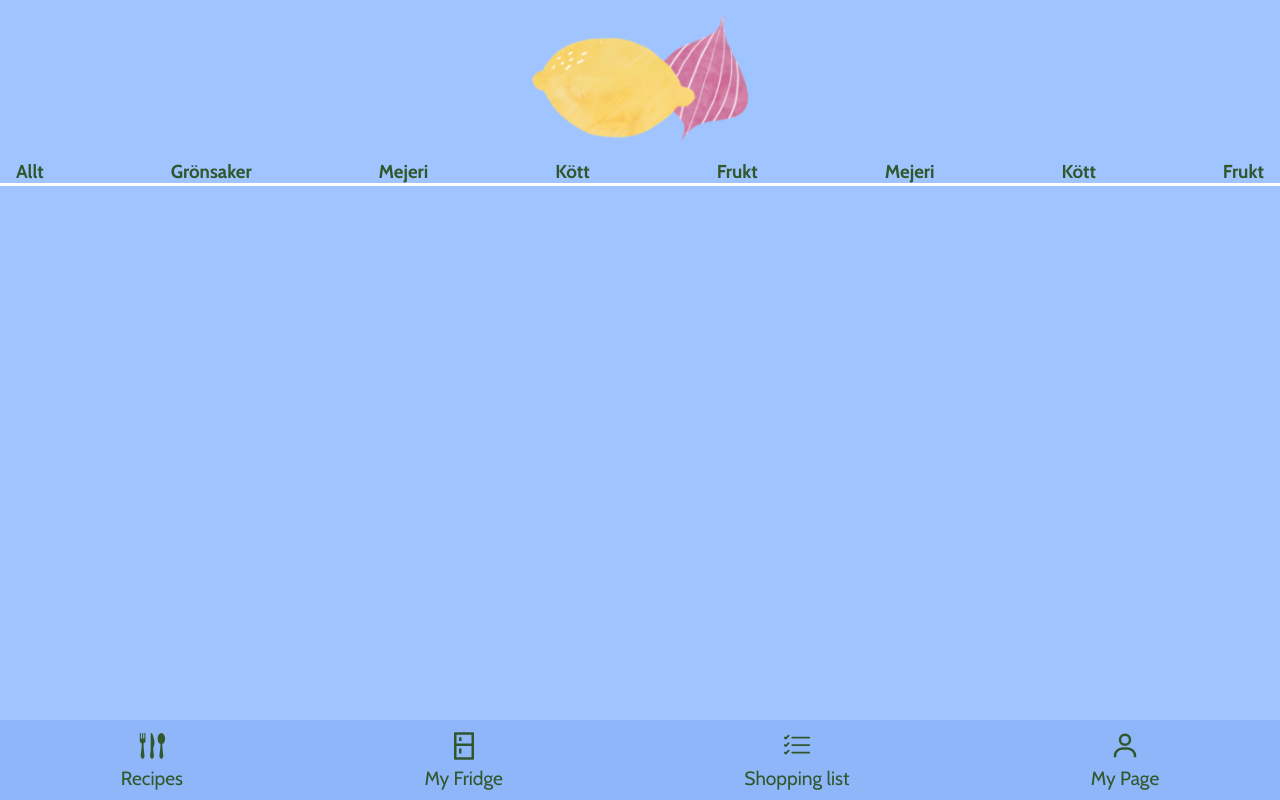
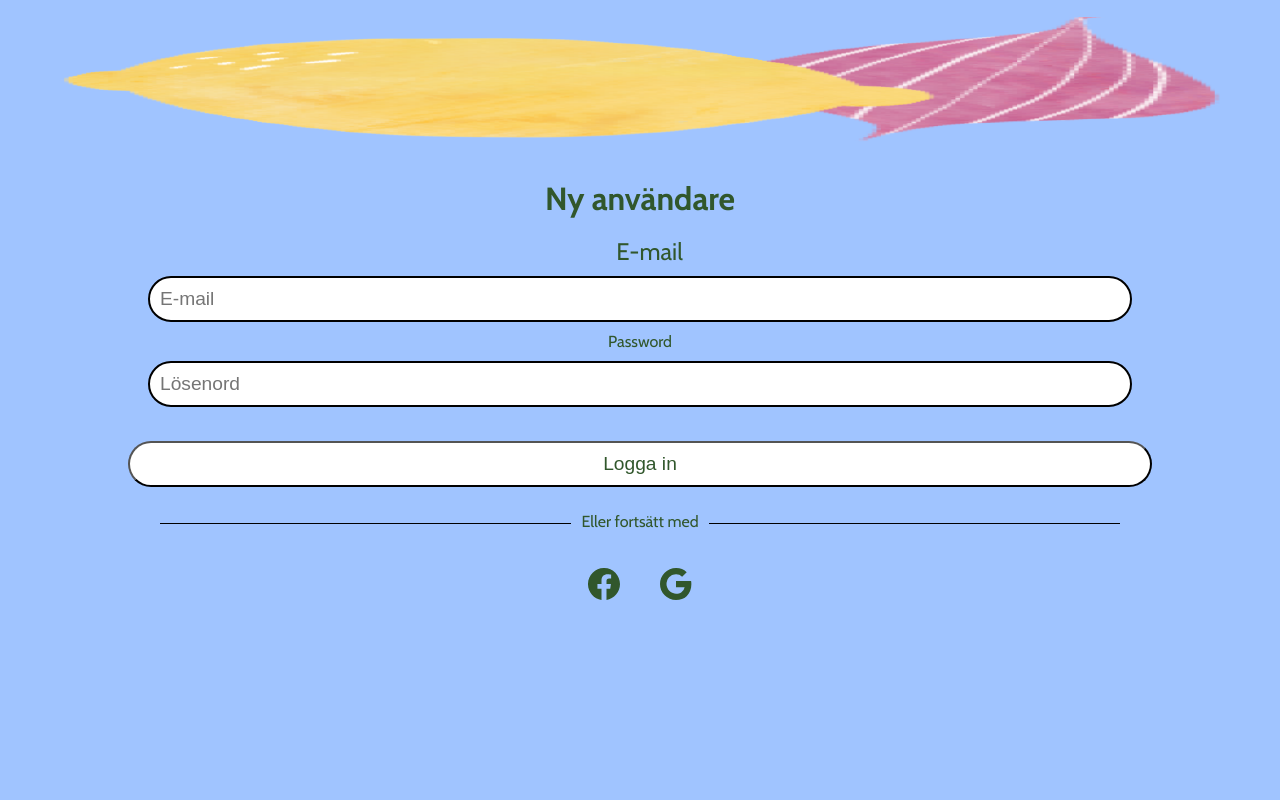
Before and after one commit to mthege/fridgeease, a React (Create React App) app: page /signup in a window 1280 px wide. Built offline with nearby package versions, Linux system fonts and the light colour scheme.

Commit message:
api functionality, styling and login

```diff
--- a/package.json
+++ b/package.json
@@ -14,6 +14,7 @@
     "react-icons": "^4.4.0",
     "react-router-dom": "^6.4.1",
     "react-scripts": "5.0.1",
+    "react-social-icons": "^5.15.0",
     "styled-components": "^5.3.6",
     "web-vitals": "^2.1.4"
   },
--- a/src/App.js
+++ b/src/App.js
@@ -1,26 +1,27 @@
 import { BrowserRouter, Routes, Route } from 'react-router-dom';
-import Navbar from "./components/Navbar/Navbar";
-
 import Fridge from "./pages/Fridge/Fridge";
 import Recipes from './pages/Recipes/Recipes';
 import ShoppingList from "./pages/ShoppingList/ShoppingList";
 import MyPage from "./pages/MyPage/MyPage";
-import Topbar from './components/Topbar/Topbar';
-import FilterBar from './components/FilterBar/FilterBar';
+import Login from './pages/Login/Login';
+import Signup from './pages/Signup/Signup'
 function App() {
+
+
+
   return (
     <BrowserRouter>
     <div className="App">
-      <Topbar/>
-      <FilterBar/>
-      <Routes>
+        <Routes>
+        <Route path ="/" element= {<Login/>}/>
+        <Route path ="/signup" element= {<Signup/>}/>
         <Route path="/recipes" element= {<Recipes/>}/>
-        <Route path="/" element= {<Fridge/>}/>
+        <Route path="/fridge" element= {<Fridge/>}/>
         <Route path="/shoppinglist" element= {<ShoppingList/>}/>
         <Route path="/mypage" element= {<MyPage/>}/>
 
       </Routes>
-      <Navbar/>
+
     </div>
     </BrowserRouter>
   );
--- a/src/components/SearchBar/SearchBar.css
+++ b/src/components/SearchBar/SearchBar.css
@@ -2,10 +2,11 @@
     display: flex;
     justify-content: center;
     align-items: center;
+    flex-direction: column;
     width: 100%;
 }
 .search {
-  width: 75vw;
+    width: 75vw;
     border: 2px solid #000;
     border-radius: 2em;
     overflow: hidden;
@@ -23,3 +24,32 @@
     font-family: 'Cabin', sans-serif;
 
   }
+
+  .search-boxes{
+    display: flex;
+    justify-content: center;
+    flex-wrap: wrap;
+    flex-direction: row;
+
+  }
+  .search-squares{
+    display: flex;
+    justify-content: center;
+    align-items: center;
+    flex-direction: column;
+    width: 20%;
+    height: 3.5rem;
+    background-color: white;
+    border-radius: 1.2rem;
+    margin: 0.2rem;
+    padding: 0.5rem;
+  }
+
+  .search-square{
+    text-align: center;
+    font-family: 'Cabin', sans-serif;
+  }
+
+  img{
+    width: 100%;
+  }
--- a/src/components/SearchBar/SearchBar.js
+++ b/src/components/SearchBar/SearchBar.js
@@ -1,16 +1,38 @@
-import {useState} from 'react';
+import {useState, useEffect} from 'react';
 import {FaSearch} from 'react-icons/fa';
 // import {useNavigate} from 'react-router-dom';
 // import {BsPlusLg} from 'react-icons/bs'
 // import {GrClose} from 'react-icons/gr'
+import {FaCarrot} from 'react-icons/fa'
+
 import './SearchBar.css';
+
 
   function SearchBar() {
     const [input, setInput] = useState("");
+    const [ingredients, setIngredients] = useState([]);
+
+    useEffect(() => {
+      const fetchData = async () => {
+        console.log(`https://api.spoonacular.com/food/ingredients/search?apiKey=${process.env.REACT_APP_API_KEY}&query=${input}/information?amount=1 `)
+        const data  = await fetch(
+         `https://api.spoonacular.com/food/ingredients/search?apiKey=${process.env.REACT_APP_API_KEY}&query=${input} `);
+        const r = await data.json()
+        setIngredients(r.results);
+        console.log("Got some ingredients " + JSON.stringify(r));
+      }
+      try {
+        fetchData()
+      } catch(err) {
+        console.error(err);
+      }
+
+    }, [input])
+
     // const navigate = useNavigate();
     const submitHandler = (e) => {
         e.preventDefault();
-        // navigate('/searched/' + input)
+        //navigate('/searched/' + input)
     }
 
 
@@ -23,8 +45,22 @@ import './SearchBar.css';
           onChange={(e) => setInput(e.target.value)}
           type="text" value={input}/>
           </form>
+          <p>{ingredients?.length}</p><br/>
+
+
+
+<div className="search-boxes">
+          {ingredients?.map((item) => {
+            return(
+              <div key={item.id} className="search-squares">
+                <FaCarrot size={30}/>
+              <div className="search-square">{item.name}</div>
           </div>
           )
+
+    })}
+    </div>
+    </div>)
 
 }
 
--- a/src/pages/Fridge/Fridge.js
+++ b/src/pages/Fridge/Fridge.js
@@ -2,11 +2,17 @@ import React from 'react'
 import './Fridge.css'
 import SearchBar from '../../components/SearchBar/SearchBar';
 import Ingredients from '../../components/Ingredients'
+import Navbar from "../../components/Navbar/Navbar";
+import Topbar from '../../components/Topbar/Topbar';
+import FilterBar from '../../components/FilterBar/FilterBar';
 function Fridge() {
     return (
         <div>
+            <Topbar/>
+            <FilterBar/>
             <SearchBar/>
             <Ingredients/>
+            <Navbar/>
         </div>
     )
 }
--- /dev/null
+++ b/src/pages/Login/Login.css
@@ -0,0 +1,60 @@
+.login{
+    font-family: 'Cabin', sans-serif;
+}
+.login-form{
+    top: 2rem;
+    display: flex;
+    justify-content: center;
+    align-items: center;
+    flex-direction: column;
+}
+.input {
+    width: 75vw;
+    border: 2px solid #000;
+    border-radius: 2em;
+    overflow: hidden;
+    font-size: 1.2rem;
+    display: flex;
+    flex-direction: row;
+    flex-flow: row nowrap;
+    margin: 10px;
+    padding: 10px;
+}
+
+.login-h1{
+    text-align: center;
+    margin: 1.2rem;
+}
+.login-label{
+    font-size: 1.5rem;
+    margin-left: 1.2rem;
+}
+
+.login-button{
+    width: 80vw;
+    font-size: 1.2rem;
+    border-radius: 2em;
+    padding: 10px;
+    margin: 1.5rem;
+    background-color: white;
+}
+
+.blimedlem{
+
+    width: 75vw;
+    text-align: center;
+    border-bottom: 1px solid #000;
+    line-height: 0.1em;
+    margin: 10px 0 20px; }
+
+    .blimedlem span{
+        background:rgba(160, 196, 255, 1);
+        padding:0 10px;
+    }
+
+    .login-logo{
+        display: flex;
+        justify-content: center;
+        align-items: center;
+        margin: 1.2rem;
+    }
--- /dev/null
+++ b/src/pages/Login/Login.js
@@ -0,0 +1,54 @@
+import React, {useState} from 'react'
+import { useNavigate, Link } from 'react-router-dom';
+import {BsFacebook, BsGoogle} from 'react-icons/bs';
+import {signInWithEmailAndPassword} from 'firebase/auth';
+import {auth} from '../../Firebase'
+import Topbar from '../../components/Topbar/Topbar';
+import './Login.css';
+
+function Login() {
+    const [email, setEmail] = useState("");
+    const [password, setPassword] = useState("");
+    const navigate = useNavigate();
+
+    const signIn = () => {
+        signInWithEmailAndPassword(auth, email, password)
+        .then(auth=>{navigate('/fridge')})
+        .catch(error=>console.error(error))
+    }
+
+    // const register = () => {
+    //     createUserWithEmailAndPassword(auth, email, password)
+    //     .then(auth=>{navigate('/signup')})
+    //     .catch(error=>console.error(error))
+    // }
+
+    return (
+
+        <div className="login">
+            <Topbar/>
+            <h1 className="login-h1">Logga in</h1>
+            <div className="login-form">
+            <label className="login-label">E-mail</label>
+            <input className="input" placeholder= "E-mail" onChange={(event)=> setEmail(event.target.value)} autoComplete="off" className="input" type="email"/>
+            <label className="login-label">Lösenord</label>
+            <input className="input" placeholder= "Lösenord" onChange={(event)=> setPassword(event.target.value)} autoComplete="off" className="input" type="password" name="password"/>
+            <button onClick= {signIn} className="login-button">Logga in</button>
+
+            <p className="blimedlem"><span>Eller fortsätt med</span></p>
+            <div className="login-logo">
+            <BsFacebook style={{
+                padding: '5px 20px 20px 0px',
+                }}
+                size="2rem"/>
+                <BsGoogle style={{
+                padding: '5px 0px 20px 20px',
+                }}
+                size="2rem"/></div>
+            <p>Är du en ny användare?</p><Link to="/signup"><p>Bli medlem</p></Link>
+            </div>
+        </div>
+    )
+}
+
+export default Login
--- /dev/null
+++ b/src/pages/Signup/Signup.css
@@ -0,0 +1,60 @@
+.signup{
+    font-family: 'Cabin', sans-serif;
+}
+.login-form{
+    top: 2rem;
+    display: flex;
+    justify-content: center;
+    align-items: center;
+    flex-direction: column;
+}
+.input {
+    width: 75vw;
+    border: 2px solid #000;
+    border-radius: 2em;
+    overflow: hidden;
+    font-size: 1.2rem;
+    display: flex;
+    flex-direction: row;
+    flex-flow: row nowrap;
+    margin: 10px;
+    padding: 10px;
+}
+
+.login-h1{
+    text-align: center;
+    margin: 1.2rem;
+}
+.login-label{
+    font-size: 1.5rem;
+    margin-left: 1.2rem;
+}
+
+.login-button{
+    width: 80vw;
+    font-size: 1.2rem;
+    border-radius: 2em;
+    padding: 10px;
+    margin: 1.5rem;
+    background-color: white;
+}
+
+.blimedlem{
+
+    width: 75vw;
+    text-align: center;
+    border-bottom: 1px solid #000;
+    line-height: 0.1em;
+    margin: 10px 0 20px; }
+
+    .blimedlem span{
+        background:rgba(160, 196, 255, 1);
+        padding:0 10px;
+    }
+
+    .login-logo{
+        display: flex;
+        justify-content: center;
+        align-items: center;
+        margin: 1.2rem;
+    }
--- /dev/null
+++ b/src/pages/Signup/Signup.js
@@ -0,0 +1,48 @@
+import React, {useState} from 'react'
+import { useNavigate } from 'react-router';
+import {BsFacebook, BsGoogle} from 'react-icons/bs';
+import {createUserWithEmailAndPassword} from 'firebase/auth';
+import {auth} from '../../Firebase'
+import Topbar from '../../components/Topbar/Topbar';
+import './Signup.css';
+
+function Login() {
+    const [email, setEmail] = useState("");
+    const [password, setPassword] = useState("");
+    const navigate = useNavigate();
+
+    const register = () => {
+        createUserWithEmailAndPassword(auth, email, password)
+        .then(auth=>{navigate('/fridge')})
+        .catch(error=>console.error(error))
+    }
+
+    return (
+        <div className="signup">
+            <Topbar/>
+            <h1 className="login-h1">Ny användare</h1>
+            <div className="login-form">
+            <label className="login-label">E-mail</label>
+            <input className="input" placeholder= "E-mail" onChange={(event)=> setEmail(event.target.value)} autoComplete="off" className="input" type="email"/>
+            <label>Password</label>
+            <input className="input" placeholder= "Lösenord"onChange={(event)=> setPassword(event.target.value)} autoComplete="off" className="input" type="password" name="password"/>
+
+            <button className="login-button"onClick= {register}>Logga in</button>
+
+            <p className="blimedlem"><span>Eller fortsätt med</span></p>
+            <div className="login-logo">
+            <BsFacebook style={{
+                padding: '5px 20px 20px 0px',
+                }}
+                size="2rem"/>
+                <BsGoogle style={{
+                padding: '5px 0px 20px 20px',
+                }}
+                size="2rem"/></div>
+
+            </div>
+        </div>
+    )
+}
+
+export default Login
```
Also changed, not shown: src/components/Ingredient.js (added, +30 -0 lines), src/pages/Login.js (deleted, +0 -36 lines), 1 other file (tests, documents, lock files or other folders). Lines whose indentation alone changed are shown as unchanged.
